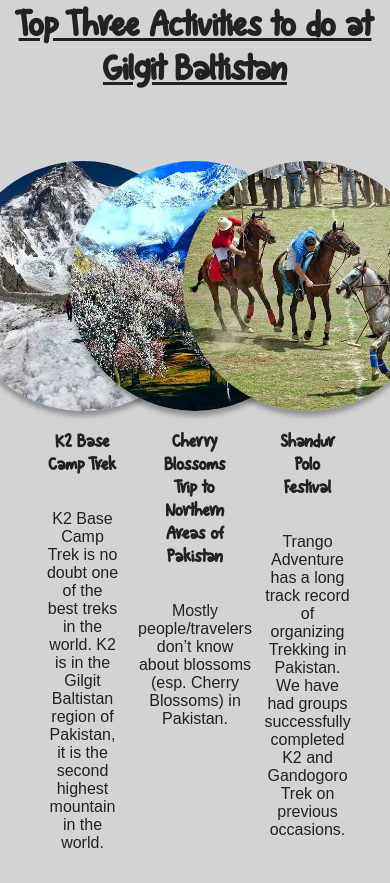
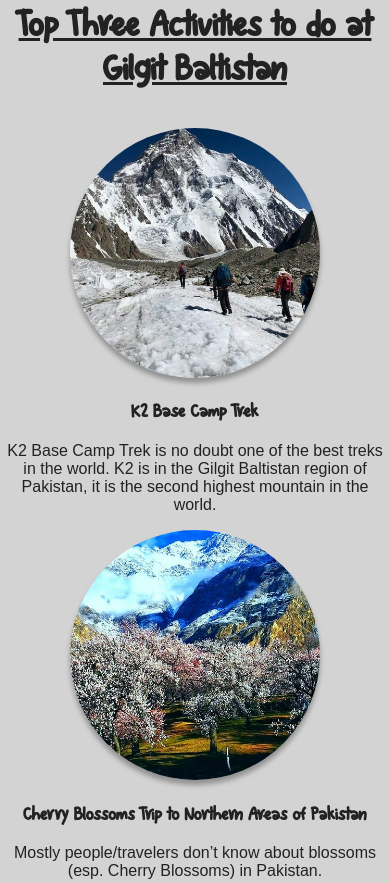
Before and after one commit to basit-h/home-town, a plain HTML site: page index.html in a window 390 px wide. Shown: the part 898-1781 px from the top of the page. Drawn offline with Linux system fonts and the light colour scheme.

Commit message:
Try to make it responsive

```diff
--- a/styles.css
+++ b/styles.css
@@ -23,6 +23,7 @@ h1,h2,h3,h4,h5,h6{
 .flex{
     display:flex;
 }
+
 .column{
     flex-direction: column;
 }
@@ -113,3 +114,13 @@ h1,h2,h3,h4,h5,h6{
 .card-content p{
     font-size: 18px;
 }
+
+@media(max-width: 800px){
+    #activities .flex{
+        display:block;
+        text-align:center;
+        width: 100%;
+        padding:0;
+        margin:0;
+    }
+}
```
